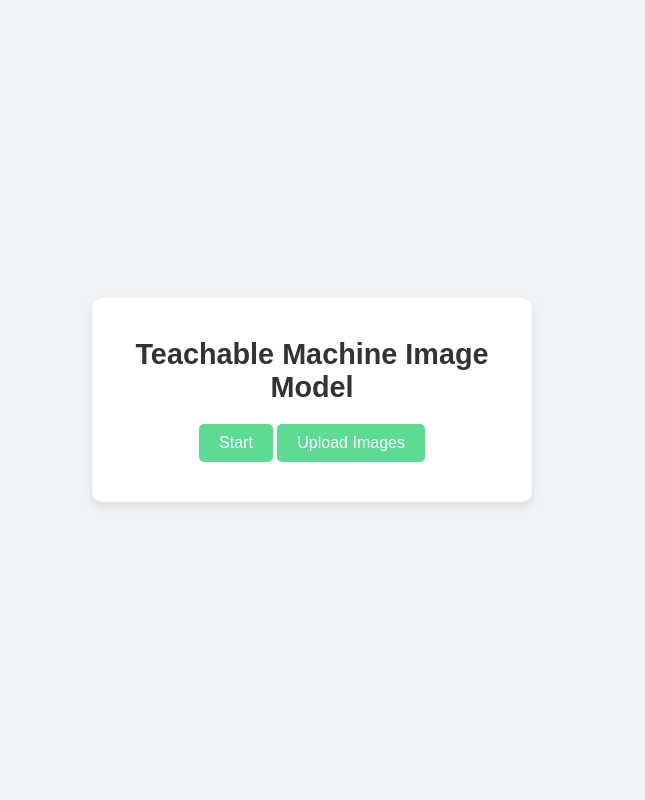
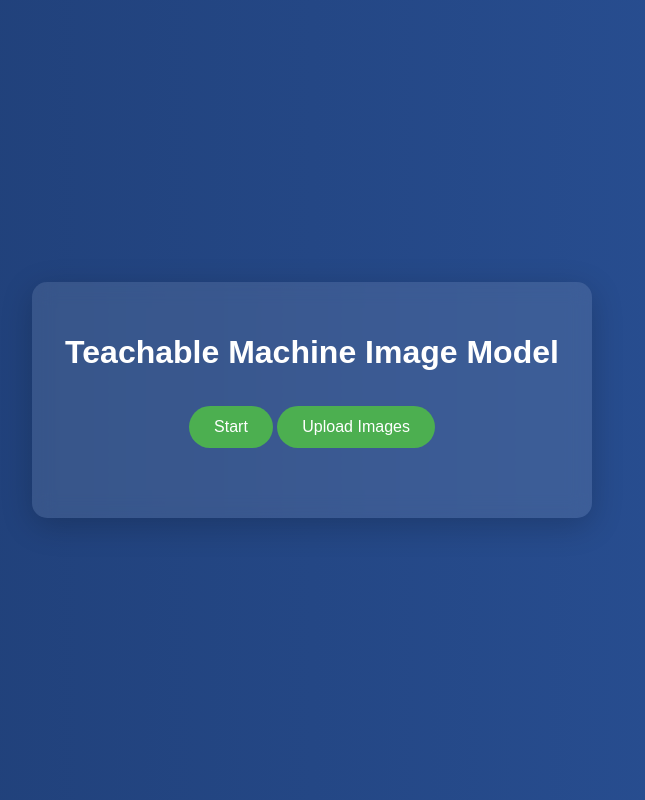
Before and after one commit to KhushneetSingh/VirtualWS1.0, a plain HTML site: page index.html in a window 1280 px wide. Shown: the whole page, without its empty margins (328-973 px from the left). Drawn offline with Linux system fonts and the light colour scheme.

Commit message:
Update in UI

```diff
--- a/index.html
+++ b/index.html
@@ -6,70 +6,71 @@
     <title>Teachable Machine Image Model</title>
     <style>
         body {
-            font-family: 'Arial', sans-serif;
-            background-color: #f0f4f8;
-            color: #333;
+            font-family: 'Poppins', sans-serif;
+            background: linear-gradient(to right, #1e3c72, #2a5298);
+            color: #fff;
             display: flex;
             justify-content: center;
             align-items: center;
             height: 100vh;
             margin: 0;
+            overflow: hidden;
         }
 
         .container {
-            background: white;
-            border-radius: 10px;
-            box-shadow: 0 4px 8px rgba(0, 0, 0, 0.1);
-            padding: 20px;
-            max-width: 400px;
+            background: rgba(255, 255, 255, 0.1);
+            backdrop-filter: blur(10px);
+            border-radius: 15px;
+            box-shadow: 0 8px 32px rgba(0, 0, 0, 0.2);
+            padding: 30px;
+            max-width: 500px;
             width: 100%;
             text-align: center;
+            transition: all 0.3s ease;
+        }
+
+        .container:hover {
+            transform: translateY(-10px);
+            box-shadow: 0 12px 40px rgba(0, 0, 0, 0.3);
         }
 
         h1 {
-            font-size: 1.8em;
-            color: #333;
-            margin-bottom: 20px;
+            font-size: 2em;
+            color: #fff;
+            margin-bottom: 25px;
         }
 
-        button {
-            background-color: #5cdb95;
-            color: white;
-            padding: 10px 20px;
+        button, .button-link {
+            background-color: #4CAF50;
+            color: #fff;
+            padding: 12px 25px;
             border: none;
-            border-radius: 5px;
+            border-radius: 50px;
             font-size: 16px;
             cursor: pointer;
-            transition: background-color 0.3s ease;
+            transition: background-color 0.3s ease, transform 0.2s ease;
         }
 
-        button:hover {
-            background-color: #45a29e;
+        button:hover, .button-link:hover {
+            background-color: #43a047;
+            transform: translateY(-5px);
         }
 
         .button-link {
+            text-decoration: none;
+            margin-top: 10px;
             display: inline-block;
-            background-color: #5cdb95;
-            color: white;
-            padding: 10px 20px;
-            font-size: 16px;
-            text-align: center;
-            text-decoration: none; /* Remove underline */
-            border-radius: 5px;
-            transition: background-color 0.3s ease;
-        }
-
-        .button-link:hover {
-            background-color: #45a29e;
         }
 
         #webcam-container {
             margin: 20px 0;
+            display: flex;
+            justify-content: center;
         }
 
         #webcam-container canvas {
-            border-radius: 10px;
-            border: 2px solid #ddd;
+            border-radius: 15px;
+            border: 3px solid rgba(255, 255, 255, 0.2);
         }
 
         #label-container {
@@ -78,14 +79,24 @@
 
         #label-container div {
             font-size: 1em;
-            margin: 5px 0;
-            padding: 10px;
-            background-color: #f8f9fa;
-            border-radius: 5px;
-            color: #333;
+            margin: 10px 0;
+            padding: 12px;
+            background-color: rgba(255, 255, 255, 0.2);
+            border-radius: 50px;
             font-weight: 600;
+            color: #fff;
         }
 
+        @media (max-width: 768px) {
+            .container {
+                padding: 20px;
+            }
+
+            button, .button-link {
+                width: 100%;
+                padding: 10px;
+            }
+        }
     </style>
 </head>
 <body>
```
